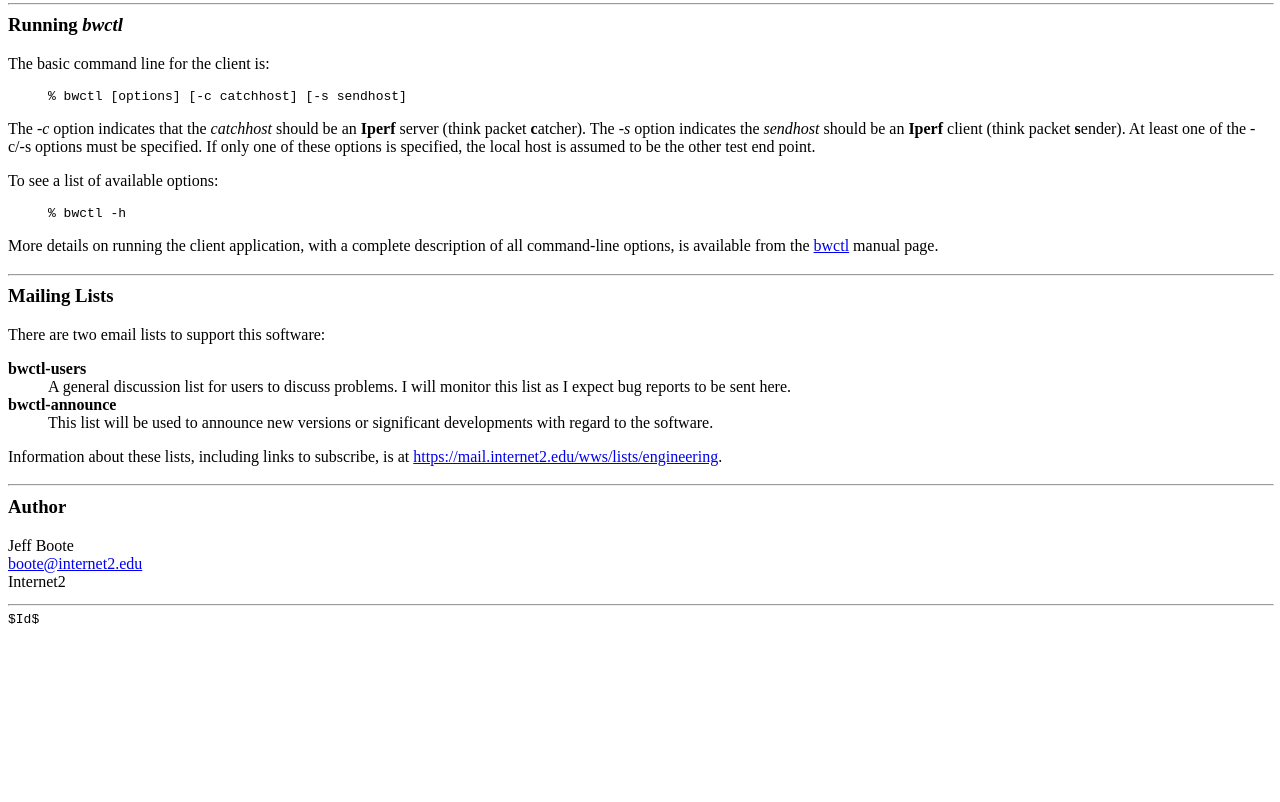
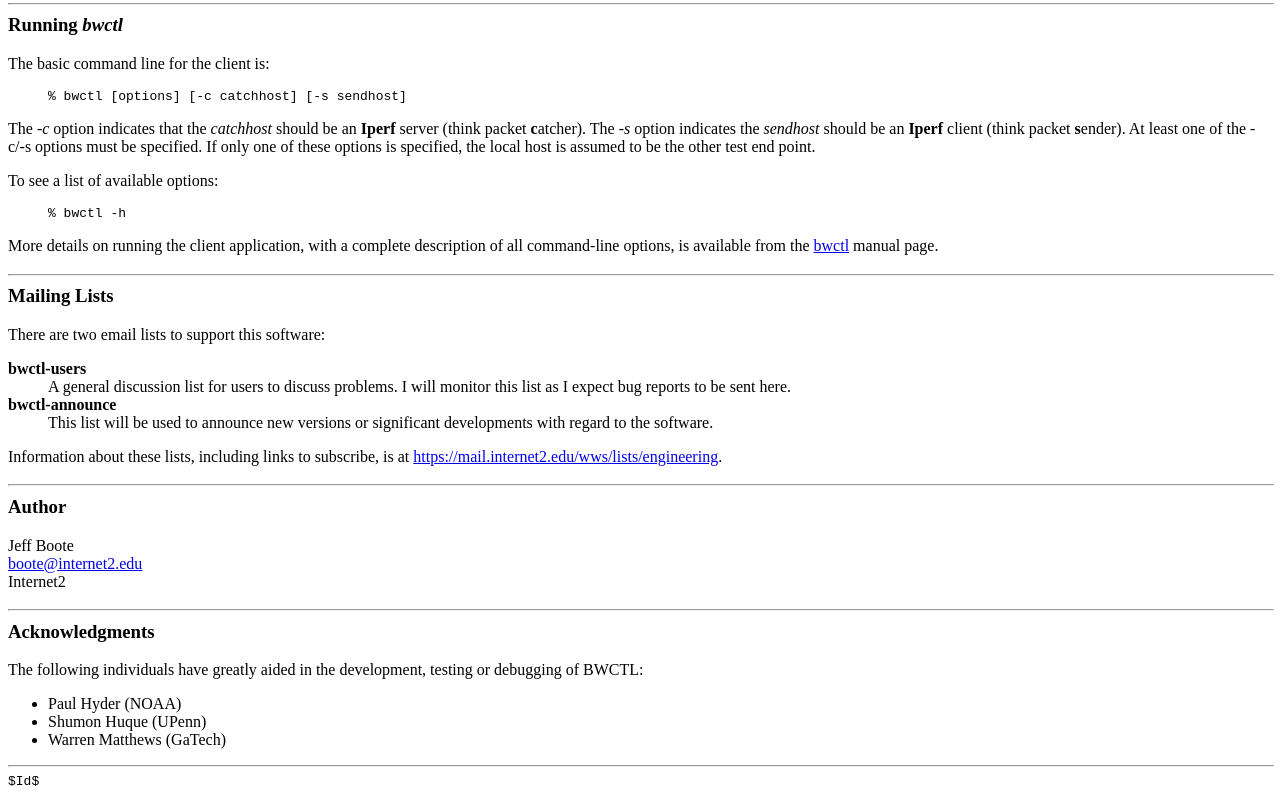
Before and after one commit to perfsonar/bwctl, a plain HTML site: page doc/index.html in a window 1280 px wide. Shown: the part 2484-3286 px from the top of the page. Before the commit the page ends 3124 px from the top, so only its background shows below. Drawn offline with Linux system fonts and the light colour scheme.

Commit message:
Adding an ack's section.
jeff


git-svn-id: https://svn.internet2.edu/svn/bwctl/trunk@284 2da7661c-602c-0410-9277-d9994c0c2ef1

```diff
--- a/doc/index.html
+++ b/doc/index.html
@@ -350,12 +350,22 @@ with regard to the software.</dd>
 </dl>
 Information about these lists, including links to subscribe, is at
 <a href="https://mail.internet2.edu/wws/lists/engineering">https://mail.internet2.edu/wws/lists/engineering</a>.
+
 <h3>
-
 <hr WIDTH="100%">Author</h3>
 Jeff Boote
 <br><a href="mailto:boote@internet2.edu">boote@internet2.edu</a>
 <br>Internet2
+
+<h3><hr WIDTH="100%">Acknowledgments</h3>
+The following individuals have greatly aided in the development, testing or
+debugging of BWCTL:
+<ul>
+<li>Paul Hyder (NOAA)</li>
+<li>Shumon Huque (UPenn)</li>
+<li>Warren Matthews (GaTech)</li>
+</ul>
+
 <pre>
 <hr WIDTH="100%">$Id$</pre>
 
```
